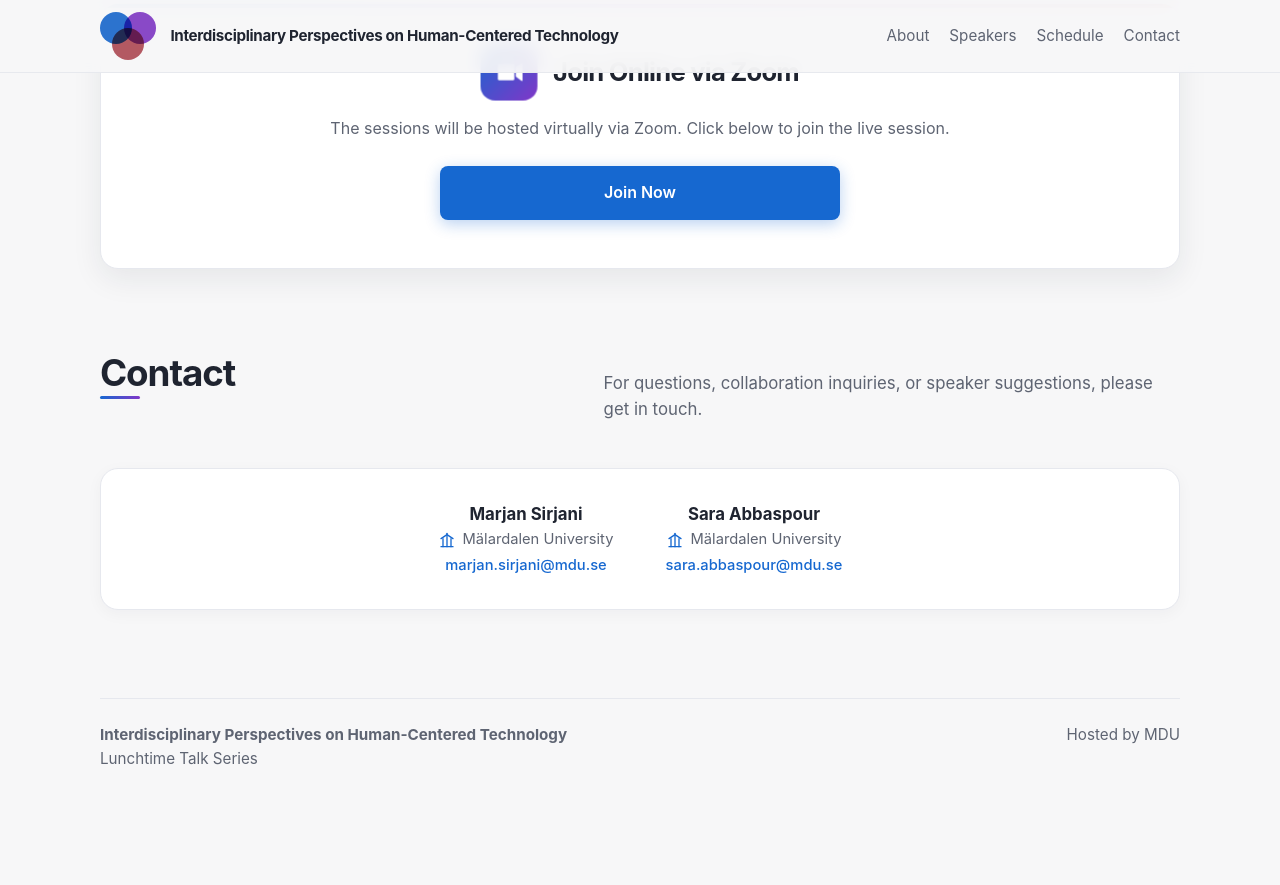
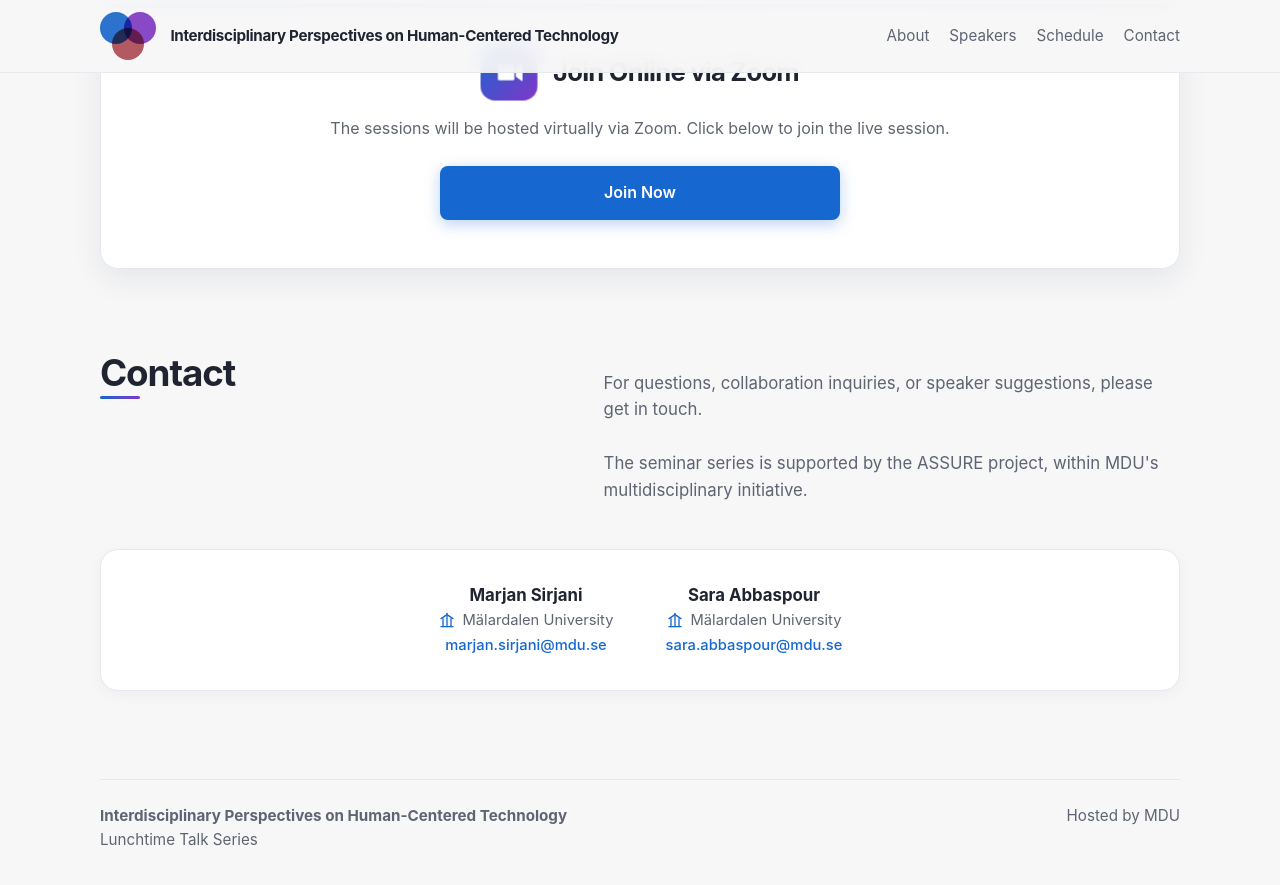
Before and after one commit to rebeca-lang/rebeca-lang.github.io, a Jekyll site: the page events/ASSURE_HumanCenteredTechnology_FirstTalk/FirstTalkWeb.html, which Jekyll copies as it is, in a window 1280 px wide and 900 px high, scrolled down 2450 px. Shown: the top 885 px of the window. Built offline with Jekyll 4.4.1, drawn with Linux system fonts in a browser that asks for light colours; before the commit the page ends 3270 px from its top, so only the background shows below that.

Commit message:
Enhance contact section with seminar support details
Added additional information about the seminar series support.

```diff
--- a/events/ASSURE_HumanCenteredTechnology_FirstTalk/FirstTalkWeb.html
+++ b/events/ASSURE_HumanCenteredTechnology_FirstTalk/FirstTalkWeb.html
@@ -1194,7 +1194,10 @@
             <div class="container">
                 <div class="section-head">
                     <h2>Contact</h2>
-                    <p>For questions, collaboration inquiries, or speaker suggestions, please get in touch.</p>
+                    <p>For questions, collaboration inquiries, or speaker suggestions, please get in touch.
+                        <br><br>
+                        The seminar series is supported by the ASSURE project, within MDU's multidisciplinary initiative.
+                    </p>
                 </div>
                 <div class="contact-card">
                     <div class="contact-person">
```
